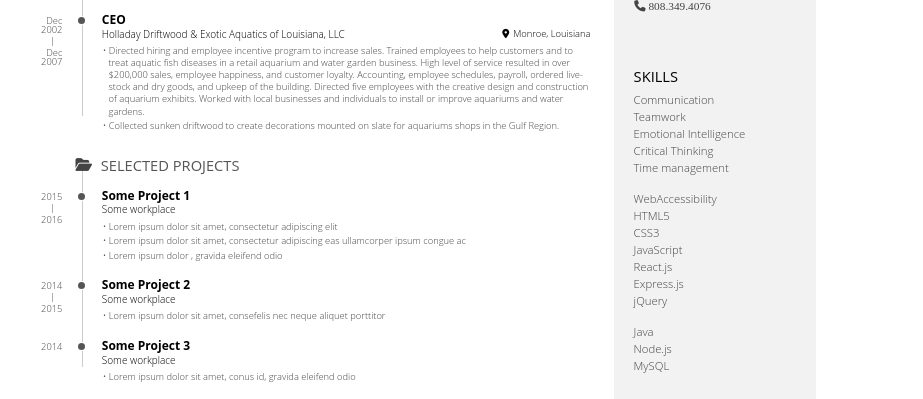
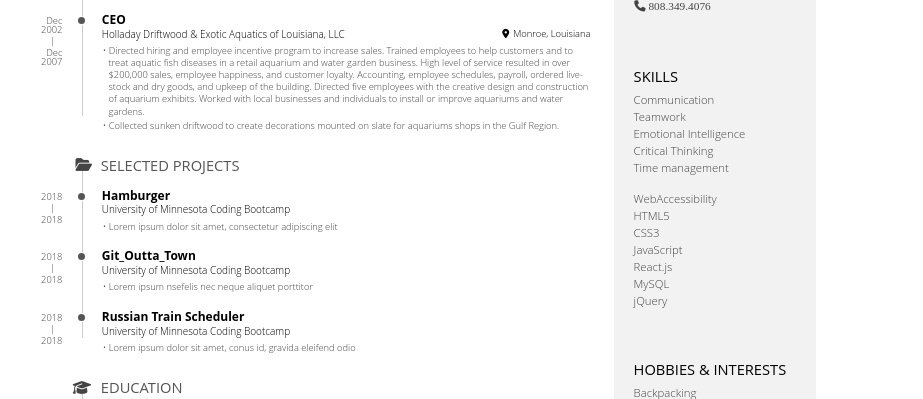
Before and after one commit to chaseholladay/Web-Portfolio, a website: page html-resume/resume.html in a window 1280 px wide. Shown: the part 329-728 px from the top of the page, without its empty margins (0-923 px from the left). Drawn offline with nearby package versions, Linux system fonts and the light colour scheme.

Commit message:
added npm normalize.css. added projects to resume

```diff
--- a/html-resume/resume.html
+++ b/html-resume/resume.html
@@ -84,52 +84,50 @@
         </h2>
         <section class="blocks">
           <div class="date">
-            <span>2015</span><span>2016</span>
+            <span>2018</span><span>2018</span>
           </div>
           <div class="decorator">
           </div>
           <div class="details">
             <header>
-              <h3>Some Project 1</h3>
-              <span class="place">Some workplace</span>
+              <h3>Hamburger</h3>
+              <span class="place">University of Minnesota Coding Bootcamp</span>
             </header>
             <div>
               <ul>
                 <li>Lorem ipsum dolor sit amet, consectetur adipiscing elit</li>
-                <li>Lorem ipsum dolor sit amet, consectetur adipiscing eas ullamcorper ipsum congue ac</li>
-                <li>Lorem ipsum dolor , gravida eleifend odio</li>
               </ul>
             </div>
           </div>
         </section>
         <section class="blocks">
           <div class="date">
-            <span>2014</span><span>2015</span>
+            <span>2018</span><span>2018</span>
           </div>
           <div class="decorator">
           </div>
           <div class="details">
             <header>
-              <h3>Some Project 2</h3>
-              <span class="place">Some workplace</span>
+              <h3>Git_Outta_Town</h3>
+              <span class="place">University of Minnesota Coding Bootcamp</span>
             </header>
             <div>
               <ul>
-                <li>Lorem ipsum dolor sit amet, consefelis nec neque aliquet porttitor</li>
+                <li>Lorem ipsum nsefelis nec neque aliquet porttitor</li>
               </ul>
             </div>
           </div>
         </section>
         <section class="blocks">
           <div class="date">
-            <span>2014</span>
+            <span>2018</span><span>2018</span>
           </div>
           <div class="decorator">
           </div>
           <div class="details">
             <header>
-              <h3>Some Project 3</h3>
-              <span class="place">Some workplace</span>
+              <h3>Russian Train Scheduler</h3>
+              <span class="place">University of Minnesota Coding Bootcamp</span>
             </header>
             <div>
               <ul>
@@ -227,14 +225,9 @@
           <li>CSS3</li>
           <li>JavaScript</li>
           <li>React.js</li>
-          <li>Express.js
+          <li>MySQL</li>
           <li>jQuery</li>
           </li>
-        </ul>
-        <ul>
-          <li>Java</li>
-          <li>Node.js</li>
-          <li>MySQL</li>
         </ul>
       </div>
       <div class="side-block" id="skills">
--- a/package.json
+++ b/package.json
@@ -29,7 +29,8 @@
         "@fortawesome/fontawesome-free": "5.3.1",
         "bootstrap": "4.1.3",
         "jquery": "3.3.1",
-        "jquery.easing": "^1.4.1"
+        "jquery.easing": "^1.4.1",
+        "normalize.css": "^8.0.0"
     },
     "devDependencies": {
         "browser-sync": "2.24.7",
```
Also changed, not shown: 1 other file. Lines whose indentation alone changed are shown as unchanged.
